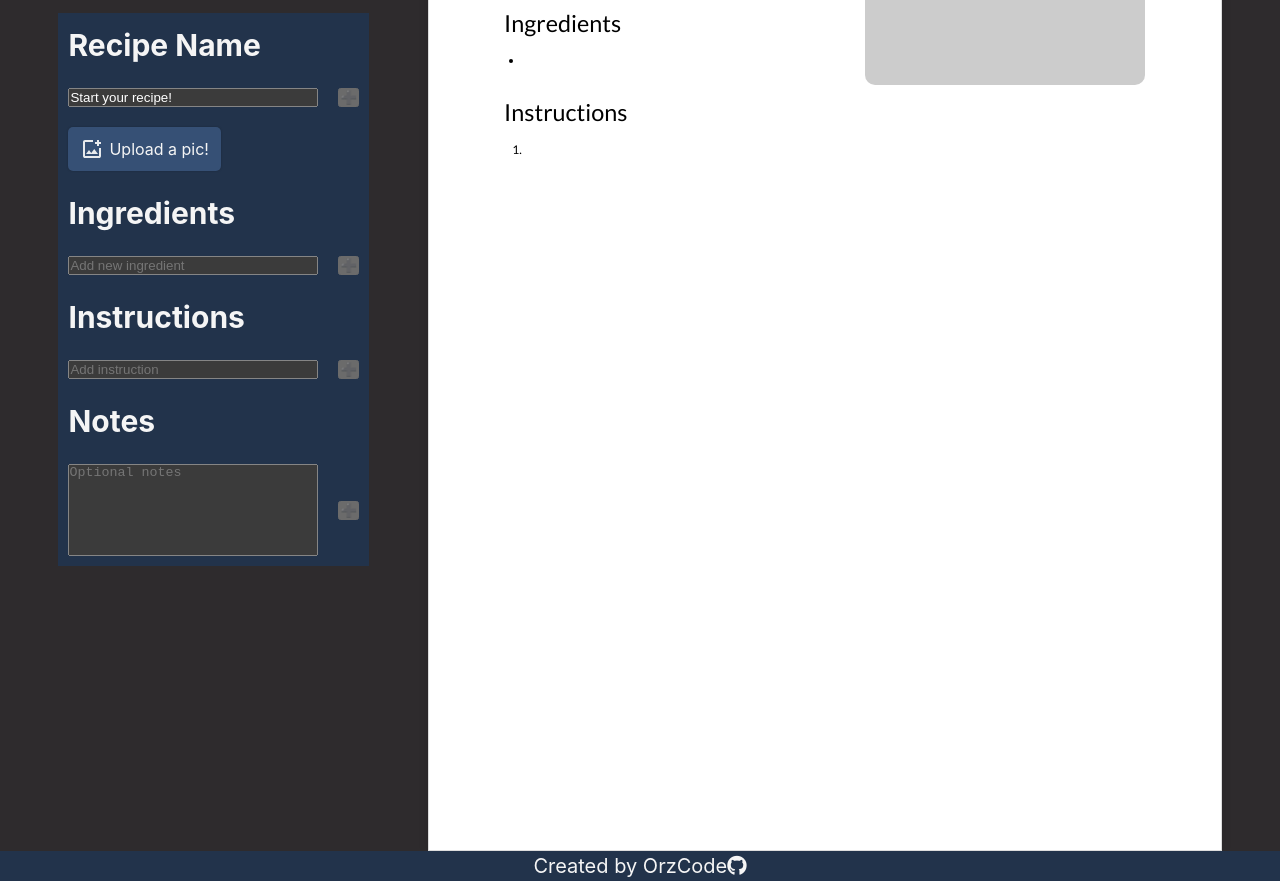
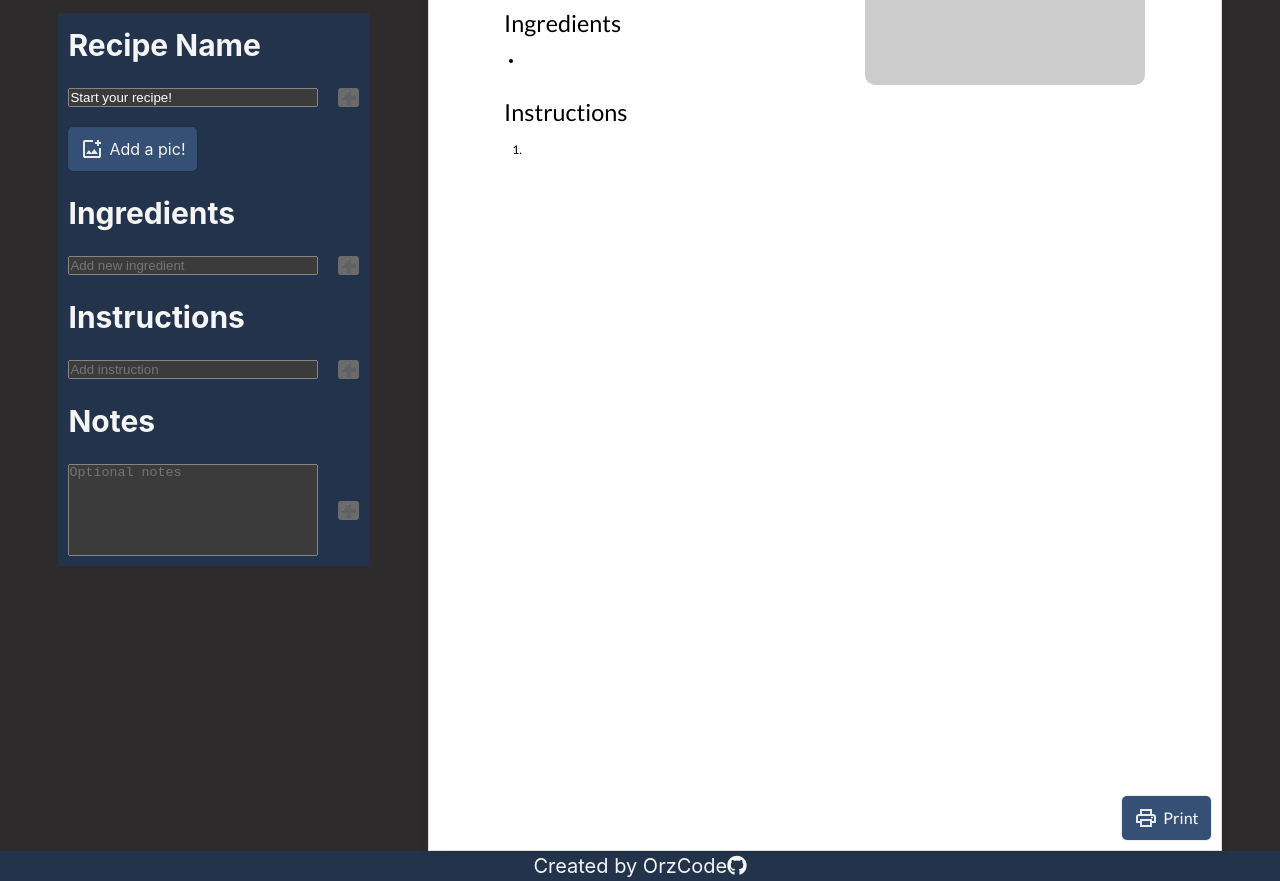
Before and after one commit to orzcode/foodcard, a React (Vite) app: page / in a window 1280 px wide. Shown: the part 340-1221 px from the top of the page. Built offline with nearby package versions, Linux system fonts and the light colour scheme.

Commit message:
scaffold react-to-print

```diff
--- a/package.json
+++ b/package.json
@@ -11,7 +11,8 @@
   },
   "dependencies": {
     "react": "^18.3.1",
-    "react-dom": "^18.3.1"
+    "react-dom": "^18.3.1",
+    "react-to-print": "^2.15.1"
   },
   "devDependencies": {
     "@types/react": "^18.3.3",
--- a/src/components/ImageUpload.jsx
+++ b/src/components/ImageUpload.jsx
@@ -1,4 +1,4 @@
-import React, { useState } from "react";
+import React from "react";
 import "../styles/ImageUpload.css";
 
 function ImageUpload(imgStateProps) {
@@ -31,13 +31,11 @@ function ImageUpload(imgStateProps) {
 
           aria-hidden="true"
           focusable="false"
-          data-prefix="fas"
-          data-icon="upload"
-          className="svg-inline--fa fa-upload fa-w-16"
+
           role="img"
         ><path d="M480-480ZM200-120q-33 0-56.5-23.5T120-200v-560q0-33 23.5-56.5T200-840h320v80H200v560h560v-320h80v320q0 33-23.5 56.5T760-120H200Zm40-160h480L570-480 450-320l-90-120-120 160Zm440-320v-80h-80v-80h80v-80h80v80h80v80h-80v80h-80Z" />
         </svg>
-        <span>Upload a pic!</span>
+        <span>Add a pic!</span>
       </label>
     </div>
   );
--- a/src/components/PreviewPane.jsx
+++ b/src/components/PreviewPane.jsx
@@ -1,6 +1,18 @@
+import React, { useRef } from 'react';
+import { useReactToPrint } from 'react-to-print'
+
 import "../styles/PreviewPane.css";
+import PrintButton from "./PrintButton";
 
 function PreviewPane(props) {
+  const previewPaneRef = useRef(null);
+
+  const handlePrint = useReactToPrint({
+    content: () => previewPaneRef.current,
+  });
+
+
+
   return (
     <div className="PreviewPane">
       <div className="previewUpper">
@@ -52,6 +64,9 @@ function PreviewPane(props) {
           <p>{props.recipe.notes}</p>
         </div>
       ) : null}
+
+      <PrintButton handlePrint={handlePrint}/>
+
     </div>
   );
 }
--- /dev/null
+++ b/src/components/PrintButton.jsx
@@ -0,0 +1,35 @@
+import React from "react";
+import "../styles/PrintButton.css";
+
+function PrintButton(props) {
+
+
+  return (
+    <div className="printButton">
+      <button
+        onClick={props.handlePrint}
+        name="printButton-button"
+        id="printButton-button"
+        className="printButton-button"
+      />
+      <label className="printButton-label" htmlFor="printButton-button">
+        <svg
+          xmlns="http://www.w3.org/2000/svg"
+          height="24px"
+          viewBox="0 -960 960 960"
+          width="24px"
+          fill="#e8eaed"
+          aria-hidden="true"
+          focusable="false"
+          role="img"
+        >
+          <path d="M640-640v-120H320v120h-80v-200h480v200h-80Zm-480 80h640-640Zm560 100q17 0 28.5-11.5T760-500q0-17-11.5-28.5T720-540q-17 0-28.5 11.5T680-500q0 17 11.5 28.5T720-460Zm-80 260v-160H320v160h320Zm80 80H240v-160H80v-240q0-51 35-85.5t85-34.5h560q51 0 85.5 34.5T880-520v240H720v160Zm80-240v-160q0-17-11.5-28.5T760-560H200q-17 0-28.5 11.5T160-520v160h80v-80h480v80h80Z" />
+        </svg>
+
+        <span>Print</span>
+      </label>
+    </div>
+  );
+}
+
+export default PrintButton;
--- a/src/styles/PreviewPane.css
+++ b/src/styles/PreviewPane.css
@@ -1,4 +1,7 @@
 .PreviewPane {
+    position: relative;
+
+
     background-color: white;
     color: black;
     font-family: 'Lato', sans-serif;
@@ -67,4 +70,7 @@ img {
     body {
         background-color: white;
     }
+    .printButton {
+        display: none;
+    }
 }
--- /dev/null
+++ b/src/styles/PrintButton.css
@@ -0,0 +1,42 @@
+.printButton {
+position: absolute;
+bottom: 1rem;
+right: 1rem;
+}
+
+
+.printButton-button {
+	width: 0.1px;
+	height: 0.1px;
+	opacity: 0;
+	overflow: hidden;
+	position: absolute;
+	z-index: -1;
+  }
+
+  .printButton-label {
+	cursor: pointer;
+	display: inline-flex;
+	align-items: center;
+	justify-content: space-between;
+	gap: 5px;
+	user-select: none;
+	border-radius: 5px;
+	white-space: nowrap;
+	padding: 10px 12px;
+	background-color: var(--highlighted);
+
+	font-size: initial;
+	color: initial;
+
+	box-shadow: 0px 0px 2px rgba(0, 0, 0, 0.25);
+  }
+
+  .printButton-label:hover {
+	filter: brightness(110%);
+  }
+
+  .printButton-label svg {
+	height: 100%;
+	width: 50%;
+  }
```
Also changed, not shown: 1 other file (tests, documents, lock files or other folders).
